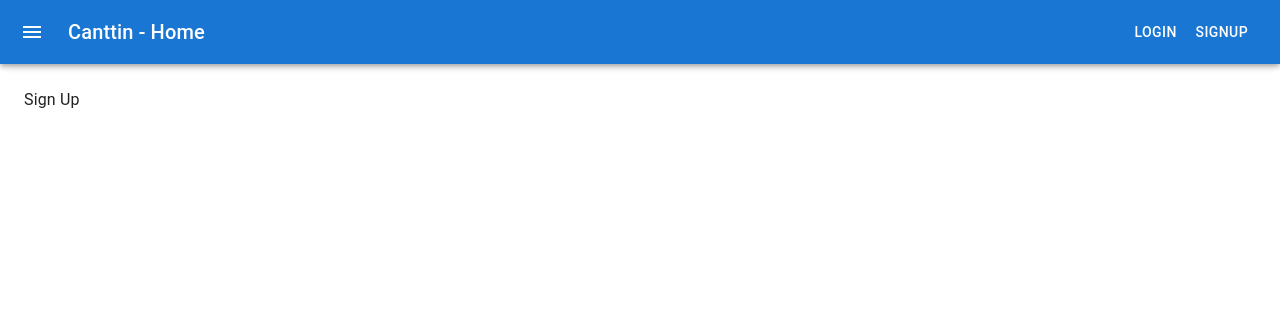
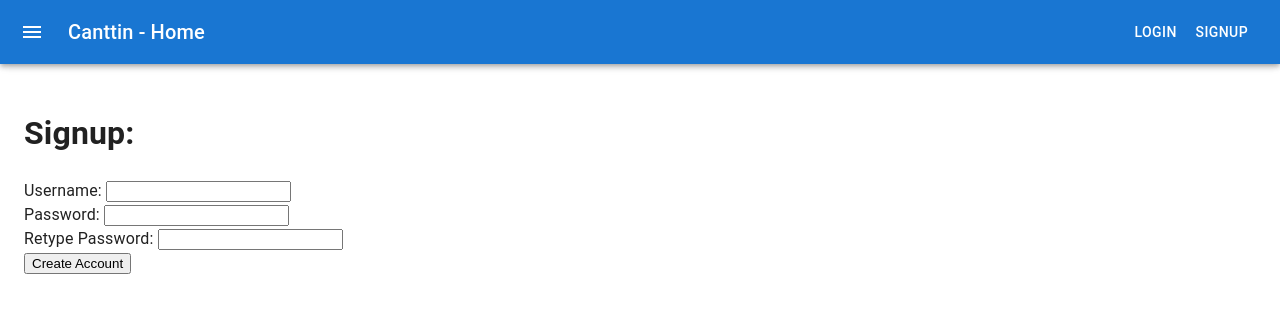
Before and after one commit to Techsolutions1213/Cantiin-React-NextJS, a React (Create React App) app in the folder Cantiin-React-MaterialUI/: page /signup in a window 1280 px wide. Shown: the top 312 px of the page. Built offline with nearby package versions, Linux system fonts and the light colour scheme; no server answers.

Commit message:
SignUp Form Works

```diff
--- a/Cantiin-React-MaterialUI/src/Components/forms/auth/signup.js
+++ b/Cantiin-React-MaterialUI/src/Components/forms/auth/signup.js
@@ -2,7 +2,7 @@ import React, {useState, useContext} from "react";
 import fetchers from "../../../Functions/fetchers";
 import {Redirect} from "react-router-dom";
 
-import AuthContext from "../../../contexts/Authentication";
+import AuthContext from "../../../Contexts/Authentication";
 
 
 const axios = require("axios");
--- a/Cantiin-React-MaterialUI/src/Routes/Auth/Signup.js
+++ b/Cantiin-React-MaterialUI/src/Routes/Auth/Signup.js
@@ -1,12 +1,27 @@
 import React from "react";
-import Typography from "@mui/material/Typography";
 
-export default function SignUp() {
-	return (
-		<>
-			<Typography paragraph>
-    Sign Up
-			</Typography>
-		</>
-	);
-}
+
+// import Sign
+
+import SignupForm from "../../Components/forms/auth/signup";
+
+
+
+
+
+const SignupRoute = (props) => {
+
+
+	return <div>
+
+		<h1>
+      Signup:
+		</h1>
+
+		<SignupForm/>
+
+
+	</div>;
+};
+
+export default SignupRoute;
```
